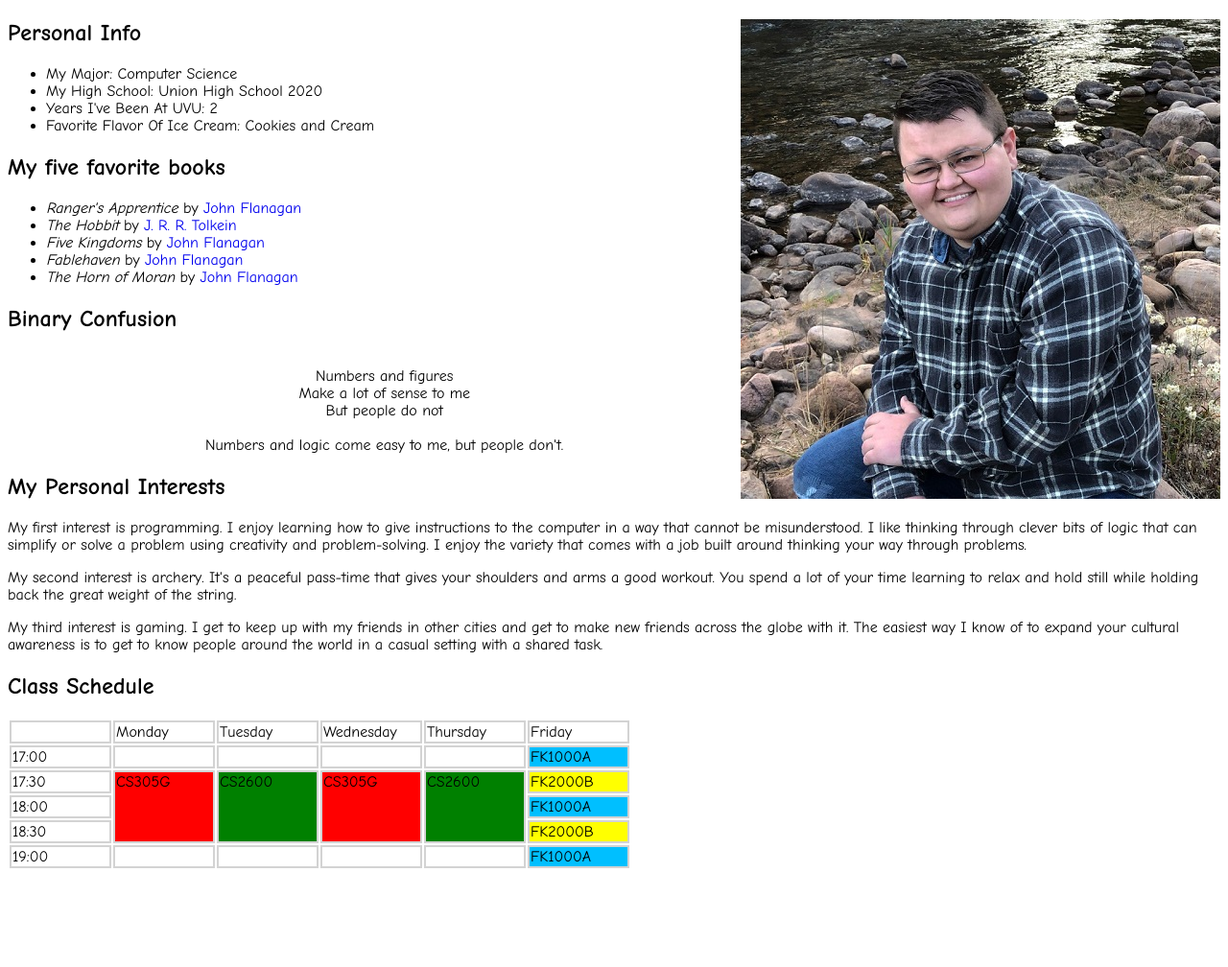
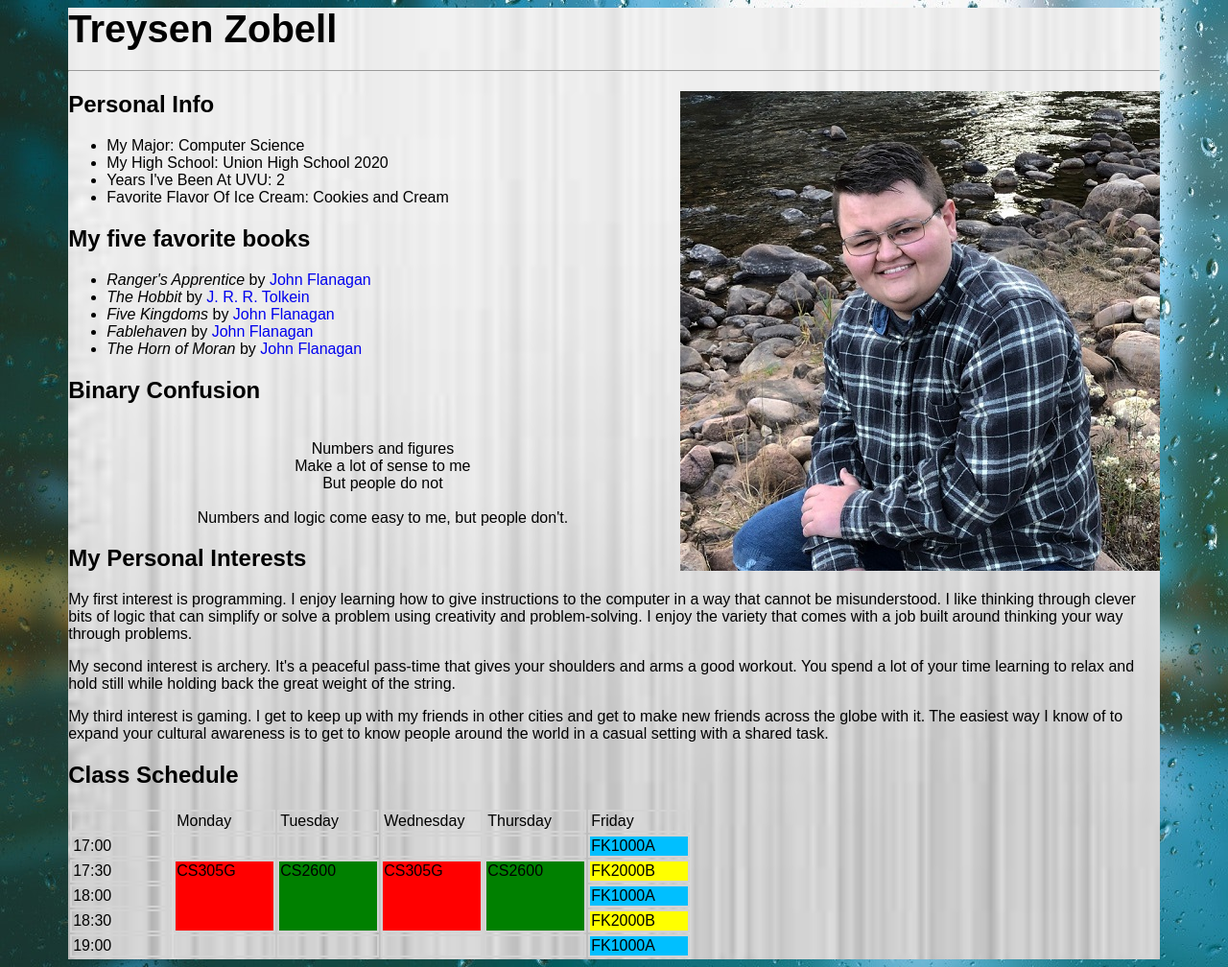
Before and after one commit to Treysen-Zobell-UVU/cs2550_project_1, a plain HTML site: page index.html in a window 1280 px wide. Shown: the whole page at 96% size. Before the commit the page ends 915 px from the top, so only its background shows below. Drawn offline with Linux system fonts and the light colour scheme.

Commit message:
moved css to external stylesheet for project 2

```diff
--- /dev/null
+++ b/css/style.css
@@ -0,0 +1,58 @@
+body {
+    font-family: "Arial", serif;
+    font-size: 12pt;
+    background-image: url("../assets/background.jpg");
+    background-attachment: fixed;
+}
+
+td {
+    border: solid 2px lightgrey;
+    text-align: left;
+    vertical-align: top;
+    width: 100px
+}
+
+#scrolling_page {
+    background-image: url("../assets/scrolling_background.jfif");
+    background-size: auto 100%;
+    width: 90%;
+    margin: auto;
+}
+
+.title {
+    font-size: 30pt;
+    font-weight: bold;
+}
+
+.portrait {
+    float: right;
+}
+
+.author_link {
+    text-decoration: none;
+}
+
+.author_link:hover {
+    text-decoration: underline;
+}
+
+.poem {
+    text-align: center;
+    white-space: pre;
+}
+
+.fk1000a {
+    background-color: #00bfff;
+}
+
+.fk2000b {
+    background-color: yellow;
+}
+
+.cs305g {
+    background-color: red;
+}
+
+.cs2600 {
+    background-color: green;
+}
--- a/index.html
+++ b/index.html
@@ -1,25 +1,21 @@
 <!DOCTYPE html>
 <html lang="en">
 <head>
-    <style>
-        body {
-            font-family: "Comic Sans MS", serif
-        }
-        td {
-            border: solid 2px lightgrey;
-            text-align: left;
-            vertical-align: top;
-            width: 100px
-        }
-    </style>
-
+    <link rel="stylesheet" href="css/style.css">
     <meta charset="UTF-8">
     <title>Treysen Zobell</title>
 </head>
 <body>
 
+<div id="scrolling_page">
+<! -- Name -->
+<header class="title">
+    Treysen Zobell
+    <hr>
+</header>
+
 <! -- Header and Page Title -->
-<img alt="Portrait" src="portrait.jfif" style="float:right">
+<img alt="Portrait" src="assets/portrait.jfif" class="portrait">
 
 <! -- Personal Info -->
 <h2>Personal Info</h2>
@@ -33,15 +29,16 @@
 <! -- Five Favorite Books -->
 <h2>My five favorite books</h2>
     <ul>
-        <li><em>Ranger's Apprentice</em> by <a href="https://sites.prh.com/world-of-john-flanagan" style="text-decoration:none" onmouseover="style='text-decoration:underline'" onmouseout="style='text-decoration:none'">John Flanagan</a></li>
-        <li><em>The Hobbit</em> by <a href="https://www.tolkiensociety.org/" style="text-decoration:none" onmouseover="style='text-decoration:underline'" onmouseout="style='text-decoration:none'">J. R. R. Tolkein</a></li>
-        <li><em>Five Kingdoms</em> by <a href="https://brandonmull.com/" style="text-decoration:none" onmouseover="style='text-decoration:underline'" onmouseout="style='text-decoration:none'">John Flanagan</a></li>
-        <li><em>Fablehaven</em> by <a href="https://brandonmull.com/" style="text-decoration:none" onmouseover="style='text-decoration:underline'" onmouseout="style='text-decoration:none'">John Flanagan</a></li>
-        <li><em>The Horn of Moran</em> by <a href="https://shadowmountain.com/author-book/m-l-forman/" style="text-decoration:none" onmouseover="style='text-decoration:underline'" onmouseout="style='text-decoration:none'">John Flanagan</a></li>
+        <li><em>Ranger's Apprentice</em> by <a href="https://sites.prh.com/world-of-john-flanagan" class="author_link">John Flanagan</a></li>
+        <li><em>The Hobbit</em> by <a href="https://www.tolkiensociety.org/" class="author_link">J. R. R. Tolkein</a></li>
+        <li><em>Five Kingdoms</em> by <a href="https://brandonmull.com/" class="author_link">John Flanagan</a></li>
+        <li><em>Fablehaven</em> by <a href="https://brandonmull.com/" class="author_link">John Flanagan</a></li>
+        <li><em>The Horn of Moran</em> by <a href="https://shadowmountain.com/author-book/m-l-forman/" class="author_link">John Flanagan</a></li>
     </ul>
+
 <! -- Haiku -->
 <h2>Binary Confusion</h2>
-<div style="text-align: center; white-space: pre">
+<div class="poem">
     Numbers and figures
     Make a lot of sense to me
     But people do not
@@ -75,23 +72,23 @@ know people around the world in a casual setting with a shared task.</p>
         <td></td>
         <td></td>
         <td></td>
-        <td bgcolor="#00bfff">FK1000A</td>
+        <td class="fk1000a">FK1000A</td>
     </tr>
     <tr>
         <td>17:30</td>
-        <td rowspan="3" bgcolor="red">CS305G</td>
-        <td rowspan="3" bgcolor="green">CS2600</td>
-        <td rowspan="3" bgcolor="red">CS305G</td>
-        <td rowspan="3" bgcolor="green">CS2600</td>
-        <td bgcolor="yellow">FK2000B</td>
+        <td rowspan="3" class="cs305g">CS305G</td>
+        <td rowspan="3" class="cs2600">CS2600</td>
+        <td rowspan="3" class="cs305g">CS305G</td>
+        <td rowspan="3" class="cs2600">CS2600</td>
+        <td class="fk2000b">FK2000B</td>
     </tr>
     <tr>
         <td>18:00</td>
-        <td bgcolor="#00bfff">FK1000A</td>
+        <td class="fk1000a">FK1000A</td>
     </tr>
     <tr>
         <td>18:30</td>
-        <td bgcolor="yellow">FK2000B</td>
+        <td class="fk2000b">FK2000B</td>
     </tr>
     <tr>
         <td>19:00</td>
@@ -99,9 +96,10 @@ know people around the world in a casual setting with a shared task.</p>
         <td></td>
         <td></td>
         <td></td>
-        <td bgcolor="#00bfff">FK1000A</td>
+        <td class="fk1000a">FK1000A</td>
     </tr>
 </table>
+</div>
 
 </body>
 </html>
```
Also changed, not shown: assets/background.jpg (added), assets/portrait.jfif (renamed from portrait.jfif), assets/scrolling_background.jfif (added).
